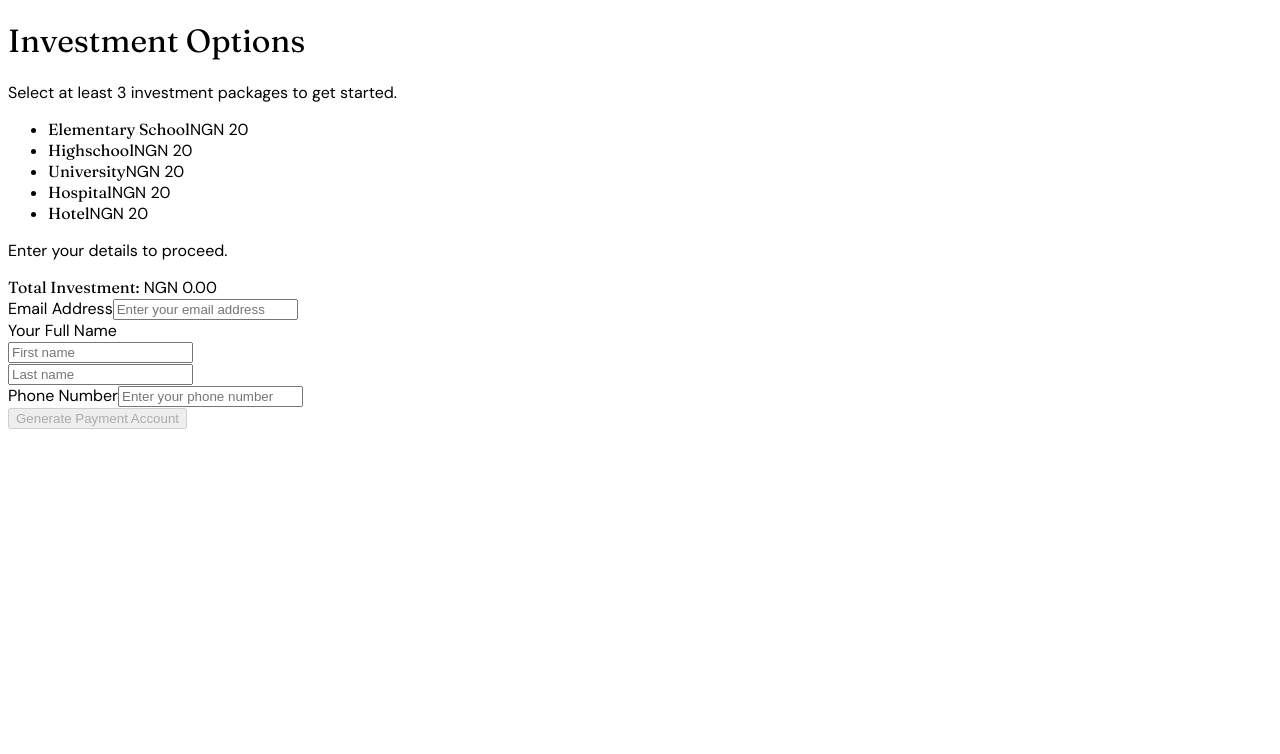
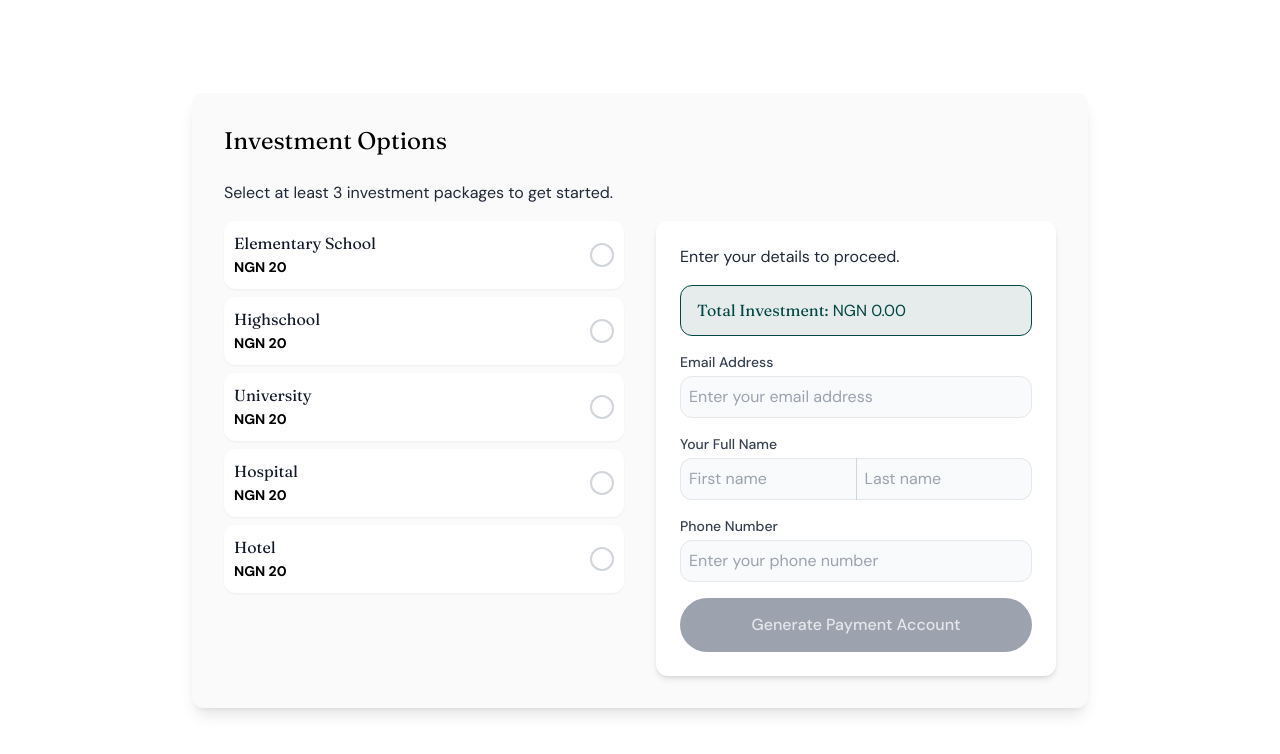
Before and after one commit to 60minuteman/alegacy-project, a Next.js app: page /invest in a window 1280 px wide. Shown: the top 754 px of the page. Built offline with nearby package versions, Linux system fonts and the light colour scheme.

Commit message:
Update Tailwind CSS configuration and add postinstall script

```diff
--- a/src/app/globals.css
+++ b/src/app/globals.css
@@ -1,76 +1,3 @@
 @tailwind base;
 @tailwind components;
 @tailwind utilities;
-
-:root {
-  --foreground-rgb: 0, 0, 0;
-  --background-start-rgb: 214, 219, 220;
-  --background-end-rgb: 255, 255, 255;
-}
-
-@media (prefers-color-scheme: dark) {
-  :root {
-    --foreground-rgb: 255, 255, 255;
-    --background-start-rgb: 0, 0, 0;
-    --background-end-rgb: 0, 0, 0;
-  }
-}
-
-body {
-  color: rgb(var(--foreground-rgb));
-  background-image: url('/path-to-your-retro-grid-image.png');
-}
-
-@layer base {
-  h1, h2, h3, h4, h5, h6 {
-    @apply font-serif;
-  }
-
-  body {
-    @apply font-sans;
-  }
-
-  .fraunces-thin {
-    font-family: var(--font-fraunces);
-    font-optical-sizing: auto;
-    font-weight: 100;
-    font-style: normal;
-  }
-
-  .dm-sans-light {
-    font-family: var(--font-dm-sans);
-    font-optical-sizing: auto;
-    font-weight: 300;
-    font-style: normal;
-  }
-
-  @keyframes ticker {
-    0% {
-      transform: translateX(0);
-    }
-    100% {
-      transform: translateX(-50%);
-    }
-  }
-
-  .animate-ticker {
-    animation: ticker 30s linear infinite;
-  }
-  /* Add more classes for different weights if needed */
-}
-
-@layer components {
-  .btn-primary {
-    @apply bg-primary text-white px-4 py-2 rounded-full hover:bg-opacity-90 transition duration-300;
-  }
-
-  .btn-secondary {
-    @apply bg-secondary text-white px-4 py-2 rounded-full hover:bg-opacity-90 transition duration-300;
-  }
-
-  .input-field {
-    @apply w-full p-2 border rounded-xl text-gray-900 bg-gray-50 focus:bg-white focus:ring-2 focus:ring-primary;
-  }
-}
-
-/* Add any additional custom styles here */
--- a/src/app/layout.tsx
+++ b/src/app/layout.tsx
@@ -1,20 +1,18 @@
 'use client'
 
-import { Provider } from 'react-redux';
-import { store } from '../store/store';
+import './globals.css'
+import { fraunces, dmSans } from './fonts'
+import { Provider } from 'react-redux'
+import { store } from '../store/store'
 
-export default function RootLayout({
-  children,
-}: {
-  children: React.ReactNode;
-}) {
+export default function RootLayout({ children }: { children: React.ReactNode }) {
   return (
-    <html lang="en">
+    <html lang="en" className={`${fraunces.variable} ${dmSans.variable}`}>
       <body>
         <Provider store={store}>
           {children}
         </Provider>
       </body>
     </html>
-  );
+  )
 }
--- a/src/app/payment/page.tsx
+++ b/src/app/payment/page.tsx
@@ -9,6 +9,7 @@ import { ClipboardIcon } from '@heroicons/react/24/outline';
 import Spinner from '@/components/Spinner';
 import { DM_Sans, Fraunces } from 'next/font/google';
 import axios from 'axios';
+import Button from '@/components/Button';
 
 const dmSans = DM_Sans({ subsets: ['latin'] });
 const fraunces = Fraunces({ subsets: ['latin'] });
@@ -166,20 +167,13 @@ export default function PaymentPage() {
                 </div>
               </div>
             </div>
-            <button
+            <Button
               onClick={handleVerifyPayment}
               disabled={isVerifying}
-              className="mt-8 w-full px-6 py-3 bg-primary text-white rounded-full font-semibold hover:bg-opacity-90 transition duration-300 disabled:opacity-50 flex items-center justify-center"
+              isLoading={isVerifying}
             >
-              {isVerifying ? (
-                <>
-                  <Spinner className="w-5 h-5 mr-2" />
-                  Verifying...
-                </>
-              ) : (
-                'I have made payment'
-              )}
-            </button>
+              I have made payment
+            </Button>
             {verificationMessage && (
               <div className="mt-4 text-red-500">
                 {verificationMessage}
--- /dev/null
+++ b/src/components/Button.tsx
@@ -0,0 +1,42 @@
+import React from 'react';
+import { DM_Sans } from 'next/font/google';
+import Spinner from './Spinner';
+
+const dmSans = DM_Sans({ subsets: ['latin'], weight: ['500'] });
+
+interface ButtonProps {
+  onClick?: () => void;
+  disabled?: boolean;
+  isLoading?: boolean;
+  children: React.ReactNode;
+  type?: 'button' | 'submit' | 'reset';
+}
+
+const Button: React.FC<ButtonProps> = ({
+  onClick,
+  disabled = false,
+  isLoading = false,
+  children,
+  type = 'button'
+}) => {
+  return (
+    <button
+      onClick={onClick}
+      disabled={disabled || isLoading}
+      type={type}
+      className={`
+        ${dmSans.className}
+        w-full h-[54px] px-6 rounded-[60px] font-medium text-[16px]
+        transition duration-300 flex items-center justify-center
+        ${isLoading || disabled
+          ? 'bg-gray-400 text-gray-200 cursor-not-allowed'
+          : 'bg-[#004643] text-[#FFFFFF] hover:bg-opacity-90 active:bg-[#003d3a]'
+        }
+      `}
+    >
+      {isLoading ? <Spinner className="w-6 h-6" /> : children}
+    </button>
+  );
+};
+
+export default Button;
--- a/src/components/InvestmentForm.tsx
+++ b/src/components/InvestmentForm.tsx
@@ -10,6 +10,7 @@ import { dmSans, fraunces } from '@/app/fonts';
 import { useAppDispatch } from '../store/hooks';
 import { setUserEmail } from '../store/store';
 import { sanitizeString } from '@/utils/sanitize';
+import Button from './Button';
 
 const PACKAGE_PRICE = 20;
 
@@ -310,23 +311,14 @@ export default function InvestmentForm() {
                 </div>
                 {error && <p className="text-red-500 mt-2">{error}</p>}
 
-                <button
+                <Button
                   type="submit"
-                  className={`w-full h-14 px-6 rounded-full font-semibold transition duration-300 flex items-center justify-center ${
-                    isFormValid && !isGeneratingAccount
-                      ? 'bg-primary text-white hover:bg-opacity-90 active:bg-primary'
-                      : 'bg-gray-400 text-gray-700 cursor-not-allowed'
-                  }`}
-                  disabled={!isFormValid || isGeneratingAccount}
+                  disabled={!isFormValid}
+                  isLoading={isGeneratingAccount}
+                  onClick={handleSubmit}
                 >
-                  {isGeneratingAccount ? (
-                    <div className="w-6 h-6 flex items-center justify-center">
-                      <Spinner />
-                    </div>
-                  ) : (
-                    'Generate Payment Account'
-                  )}
-                </button>
+                  Generate Payment Account
+                </Button>
               </form>
             </div>
           </div>
--- a/src/components/UserLoginForm.tsx
+++ b/src/components/UserLoginForm.tsx
@@ -6,6 +6,7 @@ import toast from 'react-hot-toast';
 import { dmSans, fraunces } from '../app/fonts';
 import { useAppDispatch } from '@/store/hooks';
 import { setUserEmail } from '@/store/store';
+import Button from './Button';
 
 export default function UserLoginForm() {
   const [email, setEmail] = useState('');
@@ -65,13 +66,13 @@ export default function UserLoginForm() {
             placeholder="Enter your email"
           />
         </div>
-        <button
+        <Button
           type="submit"
           disabled={isLoading}
-          className="w-full px-6 py-3 bg-primary text-white rounded-full font-semibold hover:bg-opacity-90 transition duration-300 disabled:opacity-50 flex items-center justify-center"
+          isLoading={isLoading}
         >
-          {isLoading ? 'Logging in...' : 'Continue'}
-        </button>
+          Log In
+        </Button>
       </form>
     </div>
   );
--- a/tailwind.config.js
+++ b/tailwind.config.js
@@ -7,21 +7,9 @@ module.exports = {
   ],
   theme: {
     extend: {
-      colors: {
-        primary: '#004643',
-        secondary: '#FFF68E',
-      },
-      animation: {
-        grid: "grid 15s linear infinite",
-      },
-      keyframes: {
-        grid: {
-          "0%": { transform: "translateY(-50%)" },
-          "100%": { transform: "translateY(0)" },
-        },
-      },
-      height: {
-        '112': '28rem', // 448px
+      fontFamily: {
+        fraunces: ['var(--font-fraunces)'],
+        'dm-sans': ['var(--font-dm-sans)'],
       },
     },
   },
```
